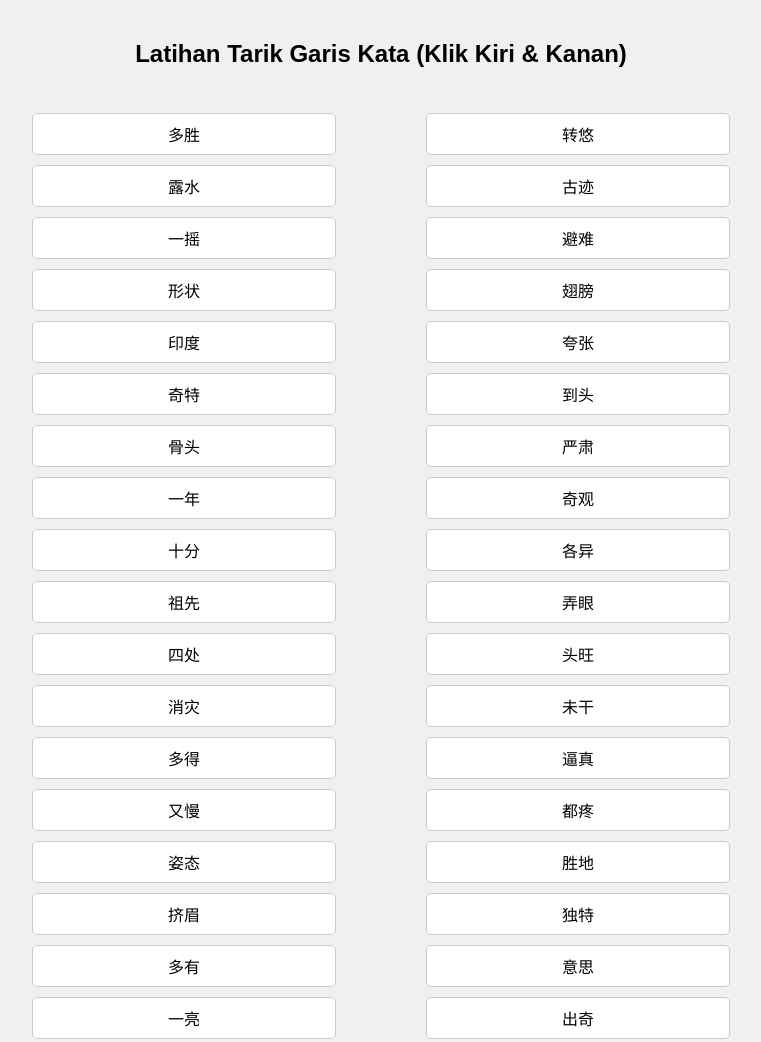
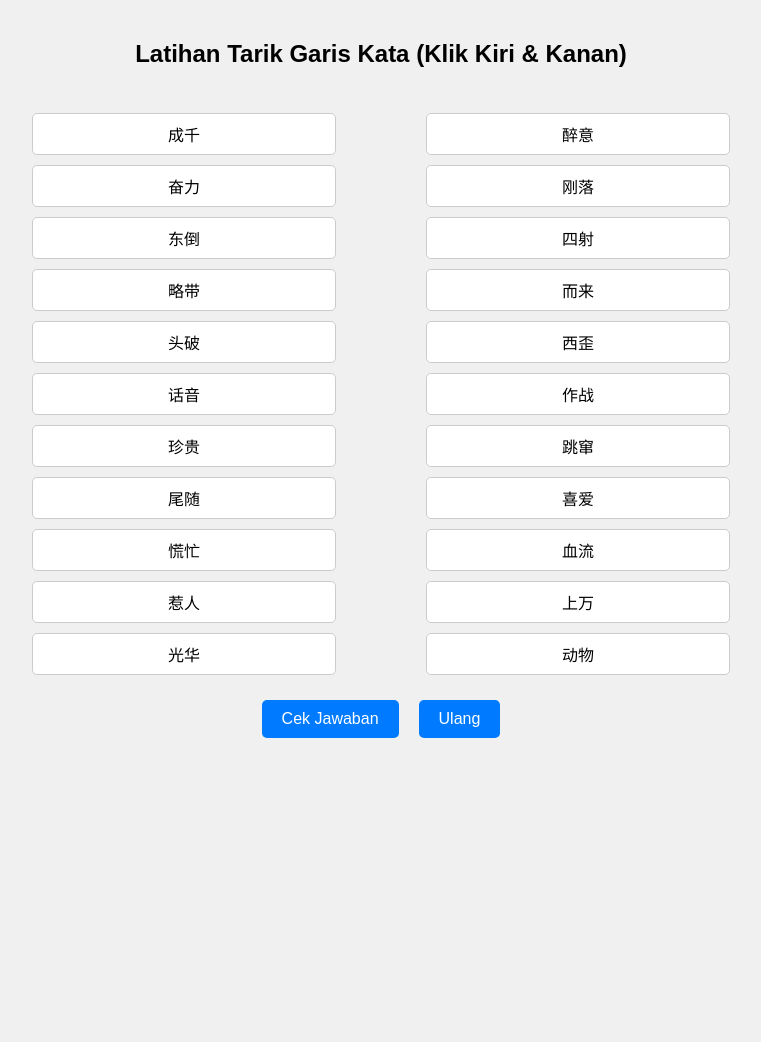
Before and after one commit to shionine/tarik-garis, a plain HTML site: page index.html in a window 1280 px wide. Shown: the top 1042 px of the page, without its empty margins (259-1020 px from the left). After the commit the page ends 800 px from the top, so only its background shows below. Drawn offline with Linux system fonts and the light colour scheme.

Commit message:
Fix HTML encoding issues in index.html

```diff
--- a/index.html
+++ b/index.html
@@ -91,11 +91,9 @@
 
   <script>
     const originalPairs = [
-      ['印度', '奇观'], ['一年', '到头'], ['一亮', '翅膀'], ['多得', '出奇'],
-      ['露水', '未干'], ['四处', '转悠'], ['又慢', '又笨'], ['一摇', '一晃'],
-      ['骨头', '都疼'], ['多胜', '古迹'], ['挤眉', '弄眼'], ['多有', '意思'],
-      ['旅游', '胜地'], ['本旅', '独特'], ['祖先', '头邻'], ['十分', '严肃'],
-      ['人丁', '头旺'], ['奇特', '夸张'], ['形状', '各异'], ['姿态', '逼真'], ['消灾', '避难']
+      ['略带', '醉意'], ['话音', '刚落'], ['光华', '四射'], ['尾随', '而来'],
+      ['奋力', '作战'], ['珍贵', '动物'], ['慌忙', '跳窜'], ['东倒', '西歪'],
+      ['头破', '血流'], ['成千', '上万'], ['惹人', '喜爱']
     ];
 
     let pairs, leftWords, rightWords;
```
